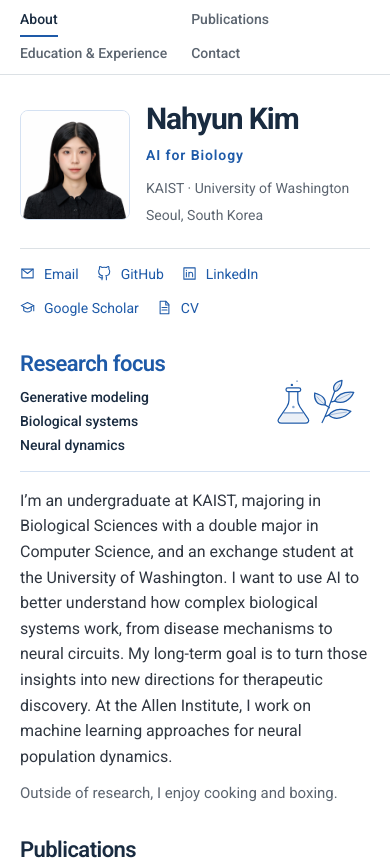
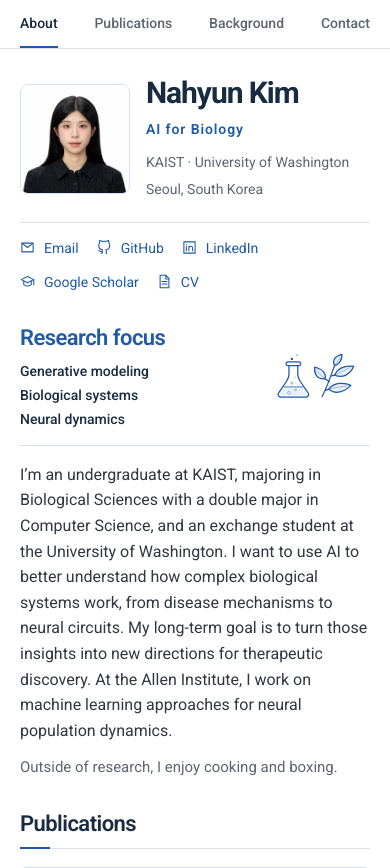
Before and after one commit to hyun414/hyun414.github.io, an Astro site: page / in a window 390 px wide. Shown: the top 868 px of the page. Built offline with nearby package versions, Linux system fonts and the light colour scheme; Astro itself is replaced by a stand-in of ours.

Commit message:
Keep mobile navigation on one row and refine flask bubbles

```diff
--- a/src/components/Navigation.astro
+++ b/src/components/Navigation.astro
@@ -3,14 +3,16 @@ const homepage = Astro.url.pathname === '/';
 const links = [
   { label: 'About', id: 'about' },
   { label: 'Publications', id: 'publications' },
-  { label: 'Education & Experience', id: 'education-experience' },
+  { label: 'Education & Experience', mobileLabel: 'Background', id: 'education-experience' },
   { label: 'Contact', id: 'contact' },
 ];
 ---
 <header class="site-header">
   <nav class="container" aria-label="Main navigation">
     <ul class="nav-links">
-      {links.map(({ label, id }) => <li><a href={`${homepage ? '' : '/'}#${id}`}>{label}</a></li>)}
+      {links.map(({ label, mobileLabel, id }) => <li><a href={`${homepage ? '' : '/'}#${id}`}>
+        {mobileLabel ? <><span class="nav-label-full">{label}</span><span class="nav-label-mobile">{mobileLabel}</span></> : label}
+      </a></li>)}
     </ul>
   </nav>
 </header>
--- a/src/components/ResearchSignature.astro
+++ b/src/components/ResearchSignature.astro
@@ -20,7 +20,12 @@ const topics = ['Generative modeling', 'Biological systems', 'Neural dynamics'];
       <path fill="currentColor" fill-opacity=".1" d="M91 35C79 36 76 27 77 19C87 22 93 27 91 35Z M104 17C100 10 105 4 114 2C114 10 110 16 104 17Z M104 30C109 19 120 17 130 18C125 29 115 35 104 30Z M96 49C104 39 118 40 126 44C117 53 105 57 96 49Z" />
       <path d="M91 35Q84 30 80 24 M104 17 111 7 M104 30Q114 25 125 20 M96 49Q109 46 120 45" stroke-opacity=".45" stroke-width="1" />
     </g>
-    <circle cx="48" cy="38" r="1.7" fill="currentColor" fill-opacity=".55" />
+    <g stroke="currentColor" stroke-width=".9" stroke-opacity=".65" fill="white">
+      <circle cx="42" cy="54" r="1.8" />
+      <circle cx="51" cy="50" r="1.2" />
+      <circle cx="46" cy="41" r="1.5" />
+    </g>
+    <circle cx="50" cy="33" r=".9" fill="currentColor" fill-opacity=".45" />
     <circle cx="46" cy="8" r="1.6" fill="currentColor" />
     <circle cx="53" cy="3" r="1.2" fill="currentColor" fill-opacity=".5" />
   </svg>
--- a/src/styles/global.css
+++ b/src/styles/global.css
@@ -53,6 +53,7 @@ main { padding-block: 32px 28px; }
 .site-header { position: sticky; top: 0; z-index: 10; background: #fff; border-bottom: 1px solid var(--line); }
 .nav-links { display: flex; flex-wrap: wrap; gap: 0 28px; min-height: 52px; padding: 0 0 0 calc(var(--sidebar-width) + var(--column-gap)); margin: 0; list-style: none; }
 .nav-links a { display: flex; align-items: center; min-height: 52px; border-bottom: 2px solid transparent; color: var(--muted); font-size: .875rem; font-weight: 500; }
+.nav-label-mobile { display: none; }
 .nav-links a:hover, .nav-links a:focus-visible { color: var(--link); border-bottom-color: var(--link); text-decoration: none; }
 /* Native fragment navigation also supplies the selected-link treatment. */
 body:not(:has(section:target)) .nav-links a[href="#about"],
@@ -147,14 +148,15 @@ body:has(#contact:target) .nav-links a[href="#contact"] { color: var(--heading);
   .profile-sidebar { position: static; }
 }
 @media (max-width: 640px) {
-  :root { --anchor-offset: 112px; }
+  :root { --anchor-offset: 76px; }
   .container { width: calc(100% - 40px); }
   main { padding-top: 24px; }
   h1 { font-size: 1.875rem; }
   h2 { font-size: 1.375rem; }
-  .nav-links { display: grid; grid-template-columns: max-content 1fr; column-gap: 24px; padding-block: 3px; }
-  .nav-links a { width: fit-content; }
-  .nav-links a { min-height: 34px; font-size: .875rem; }
+  .nav-links { flex-wrap: nowrap; justify-content: space-between; gap: 8px; min-height: 48px; padding-block: 0; }
+  .nav-links a { width: fit-content; min-height: 48px; font-size: .875rem; white-space: nowrap; }
+  .nav-label-full { display: none; }
+  .nav-label-mobile { display: inline; }
   .profile-identity { gap: 16px; }
   .profile-identity > div { min-width: 0; }
   .affiliation, .location { font-size: 14px; }
```
